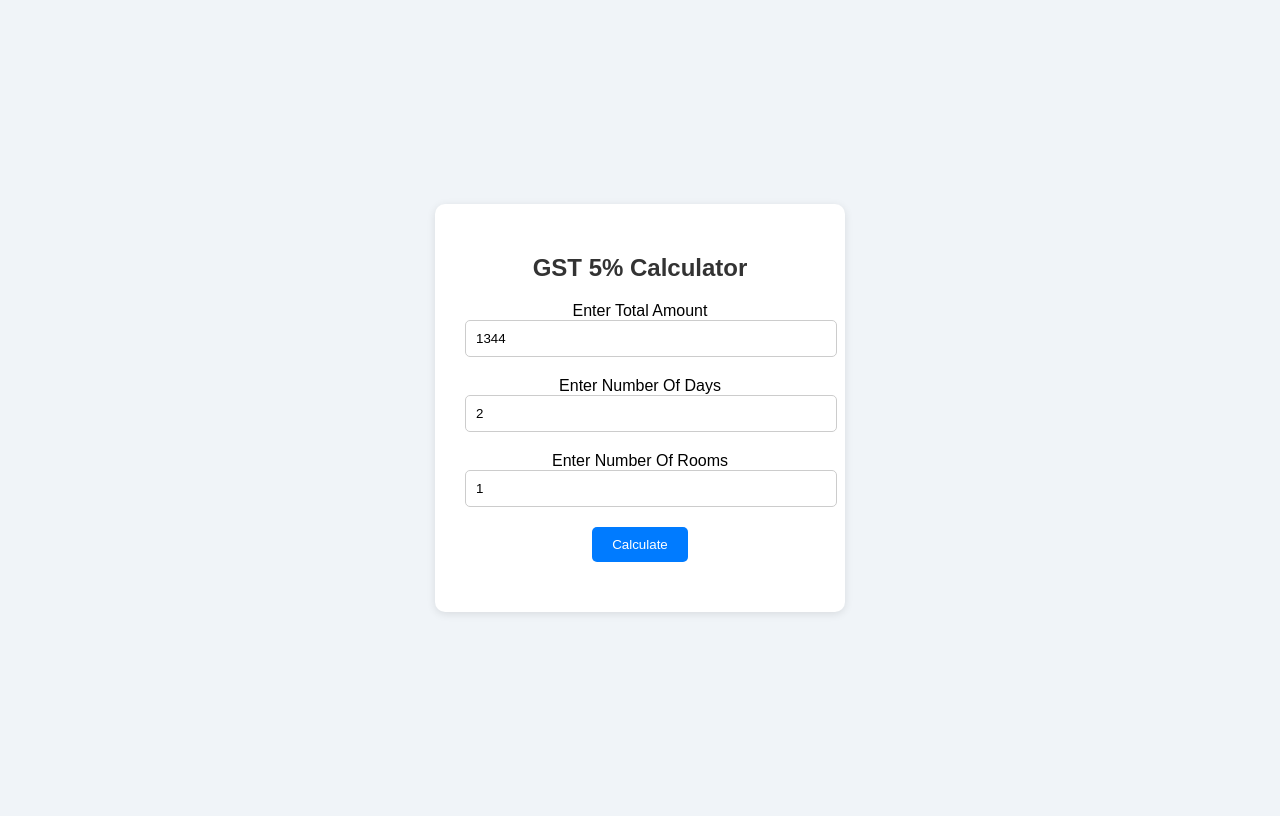
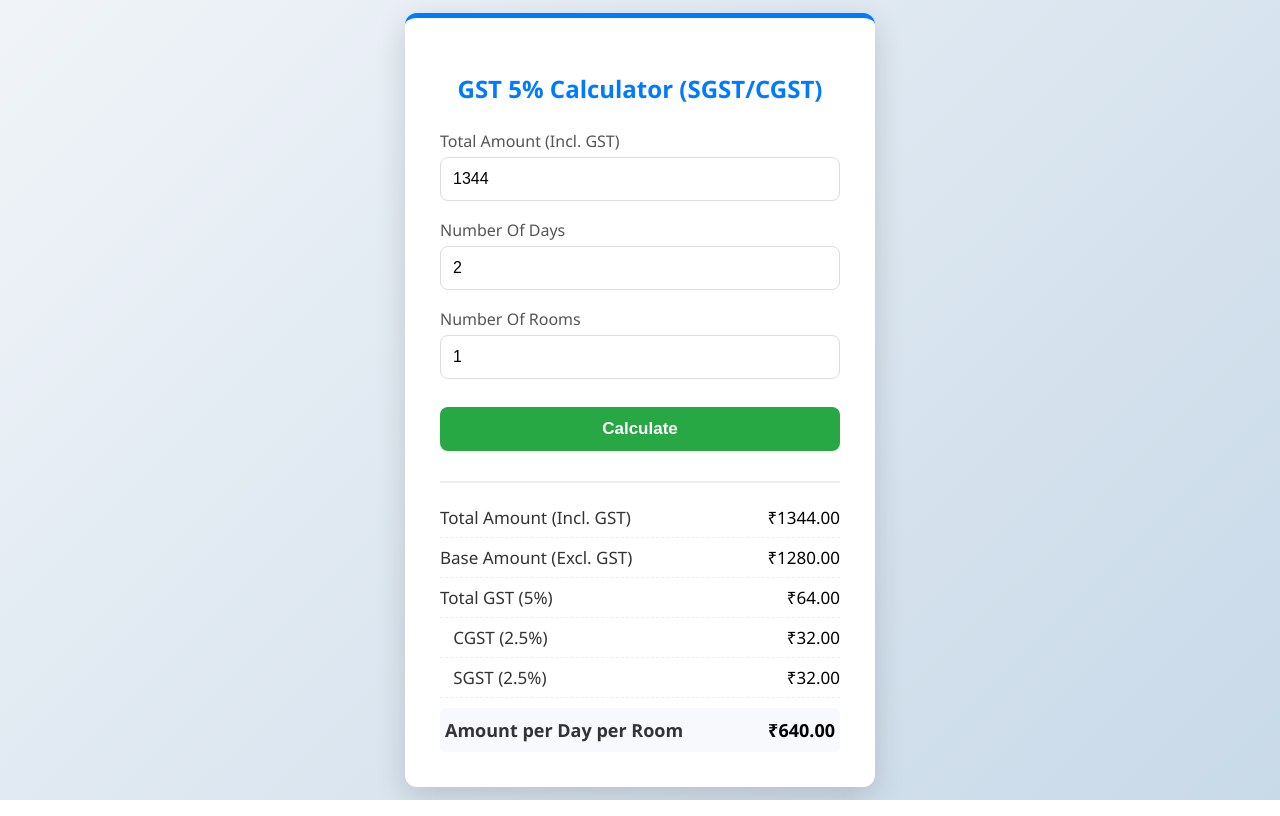
Before and after one commit to hotelkrishnay/hotelradhika, a plain HTML site: page GST.html in a window 1280 px wide. Drawn offline with Linux system fonts and the light colour scheme.

Commit message:
Update GST.html

```diff
--- a/GST.html
+++ b/GST.html
@@ -3,69 +3,140 @@
 <head>
   <meta charset="UTF-8" />
   <meta name="viewport" content="width=device-width, initial-scale=1.0" />
-  <title>GST Calculator</title>
+  <title>GST Calculator (SGST/CGST)</title>
   <style>
     body {
-      font-family: Arial, sans-serif;
-      background: #f0f4f8;
+      font-family: 'Segoe UI', Tahoma, Geneva, Verdana, sans-serif;
+      background: linear-gradient(135deg, #f0f4f8, #c8d9e8);
       display: flex;
       justify-content: center;
       align-items: center;
-      height: 100vh;
+      min-height: 100vh;
+      margin: 0;
     }
 
     .container {
-      background: #fff;
-      padding: 30px;
-      border-radius: 10px;
-      box-shadow: 0 2px 8px rgba(0, 0, 0, 0.1);
+      background: #ffffff;
+      padding: 35px;
+      border-radius: 12px;
+      box-shadow: 0 10px 30px rgba(0, 0, 0, 0.15);
       text-align: center;
-      max-width: 350px;
-      width: 100%;
+      max-width: 400px;
+      width: 90%;
+      border-top: 5px solid #007bff;
     }
 
     h2 {
-      margin-bottom: 20px;
-      color: #333;
+      margin-bottom: 25px;
+      color: #007bff;
+      font-weight: 600;
+    }
+
+    .input-group {
+      margin-bottom: 18px;
+      text-align: left;
+    }
+
+    .input-group label {
+        display: block;
+        margin-bottom: 5px;
+        font-weight: 500;
+        color: #555;
     }
 
     input[type="number"] {
-      padding: 10px;
+      padding: 12px;
       width: 100%;
-      border-radius: 5px;
-      border: 1px solid #ccc;
-      margin-bottom: 20px;
+      box-sizing: border-box;
+      border-radius: 8px;
+      border: 1px solid #ddd;
+      font-size: 16px;
+      transition: border-color 0.3s;
+    }
+
+    input[type="number"]:focus {
+        border-color: #007bff;
+        outline: none;
+        box-shadow: 0 0 5px rgba(0, 123, 255, 0.2);
     }
 
     button {
-      padding: 10px 20px;
-      background: #007bff;
+      padding: 12px 25px;
+      background: #28a745; /* Success Green */
       color: white;
       border: none;
-      border-radius: 5px;
+      border-radius: 8px;
       cursor: pointer;
+      font-size: 17px;
+      font-weight: 600;
+      width: 100%;
+      transition: background 0.3s, transform 0.1s;
+      margin-top: 10px;
     }
 
     button:hover {
-      background: #0056b3;
+      background: #218838;
+      transform: translateY(-1px);
     }
 
     .result {
-      margin-top: 20px;
-      font-size: 16px;
-      color: #333;
+      margin-top: 30px;
+      border-top: 2px solid #eee;
+      padding-top: 15px;
+      text-align: left;
     }
+
+    .result-item {
+        display: flex;
+        justify-content: space-between;
+        padding: 8px 0;
+        font-size: 17px;
+        border-bottom: 1px dashed #eee;
+    }
+
+    .result-item:last-child {
+        border-bottom: none;
+    }
+
+    .result-item.highlight {
+        font-weight: bold;
+        font-size: 18px;
+        color: #007bff;
+        background-color: #f7f9fc;
+        padding: 10px 5px;
+        border-radius: 5px;
+        margin-top: 10px;
+    }
+
+    .result-item span:first-child {
+        color: #333;
+    }
+
+    .result-item span:last-child {
+        color: #000;
+    }
+
   </style>
 </head>
 <body>
   <div class="container">
-    <h2>GST 5% Calculator</h2>
-Enter Total Amount
-    <input type="number" id="totalAmount" placeholder="Enter Total Amount (Incl. GST)" value="1344" />
-Enter Number Of Days
-    <input type="number" id="days" min="1" placeholder="Enter Number of Days" value="2" />
-Enter Number Of Rooms
-    <input type="number" id="rooms" min="1" placeholder="Enter Number of Rooms" value="1" />
+    <h2>GST 5% Calculator (SGST/CGST)</h2>
+
+    <div class="input-group">
+        <label for="totalAmount">Total Amount (Incl. GST)</label>
+        <input type="number" id="totalAmount" placeholder="Enter Total Amount" value="1344" />
+    </div>
+
+    <div class="input-group">
+        <label for="days">Number Of Days</label>
+        <input type="number" id="days" min="1" placeholder="Enter Number of Days" value="2" />
+    </div>
+
+    <div class="input-group">
+        <label for="rooms">Number Of Rooms</label>
+        <input type="number" id="rooms" min="1" placeholder="Enter Number of Rooms" value="1" />
+    </div>
+
     <button onclick="calculateGST()">Calculate</button>
     <div class="result" id="output"></div>
   </div>
@@ -75,26 +146,34 @@ Enter Number Of Rooms
       const total = parseFloat(document.getElementById("totalAmount").value);
       const days = parseInt(document.getElementById("days").value);
       const rooms = parseInt(document.getElementById("rooms").value);
-      const gstRate = 5; // 5%
+      const totalGSTRate = 5; // 5%
+      const halfGSTRate = totalGSTRate / 2; // 2.5% for CGST and SGST
 
       if (!total || total <= 0 || !days || days <= 0 || !rooms || rooms <= 0) {
-        document.getElementById("output").innerHTML = "Please enter valid values for amount, days, and rooms.";
+        document.getElementById("output").innerHTML = '<p style="color: red; text-align: center;">⚠️ Please enter valid, positive values for amount, days, and rooms.</p>';
         return;
       }
 
       // Calculate GST
-      const baseAmount = total / (1 + gstRate / 100);
-      const gstAmount = total - baseAmount;
+      const baseAmount = total / (1 + totalGSTRate / 100);
+      const totalGSTAmount = total - baseAmount;
+      const sgstAmount = totalGSTAmount / 2;
+      const cgstAmount = totalGSTAmount / 2;
 
       // Calculate per day and per room amount
       const perDayRoomAmount = baseAmount / (days * rooms);
 
       document.getElementById("output").innerHTML =
-        `Base Amount (Excl. GST): ₹${baseAmount.toFixed(2)}<br>` +
-        `GST (5%): ₹${gstAmount.toFixed(2)}<br>` +
-        `Total Amount: ₹${total.toFixed(2)}<br>` +
-        `Amount per Day per Room: ₹${perDayRoomAmount.toFixed(2)}`;
+        '<div class="result-item"><span>Total Amount (Incl. GST)</span><span>₹' + total.toFixed(2) + '</span></div>' +
+        '<div class="result-item"><span>Base Amount (Excl. GST)</span><span>₹' + baseAmount.toFixed(2) + '</span></div>' +
+        '<div class="result-item"><span>Total GST (' + totalGSTRate + '%)</span><span>₹' + totalGSTAmount.toFixed(2) + '</span></div>' +
+        '<div class="result-item" style="color: #28a745;"><span>&nbsp;&nbsp;&nbsp;CGST (' + halfGSTRate.toFixed(1) + '%)</span><span>₹' + cgstAmount.toFixed(2) + '</span></div>' +
+        '<div class="result-item" style="color: #28a745;"><span>&nbsp;&nbsp;&nbsp;SGST (' + halfGSTRate.toFixed(1) + '%)</span><span>₹' + sgstAmount.toFixed(2) + '</span></div>' +
+        '<div class="result-item highlight"><span>Amount per Day per Room</span><span>₹' + perDayRoomAmount.toFixed(2) + '</span></div>';
     }
+
+    // Run calculation on load for default values
+    document.addEventListener('DOMContentLoaded', calculateGST);
   </script>
 </body>
 </html>
```
